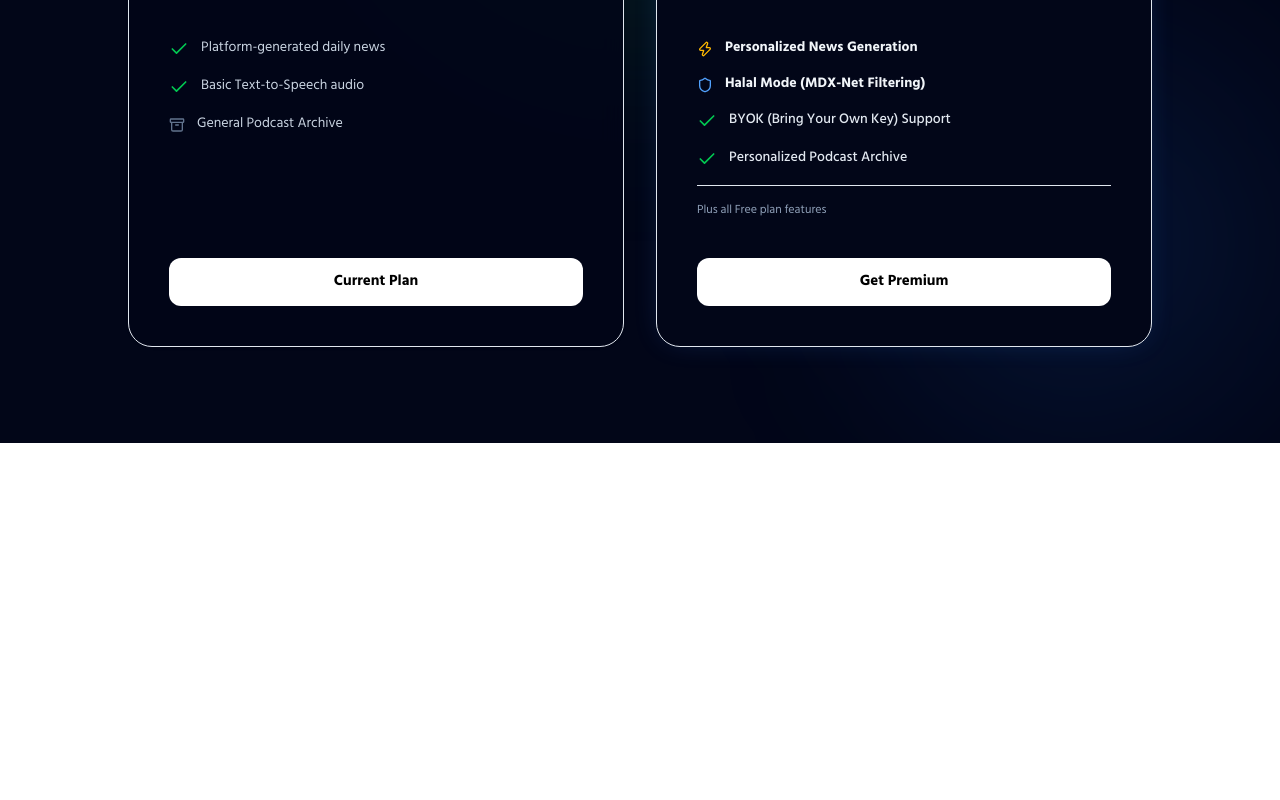
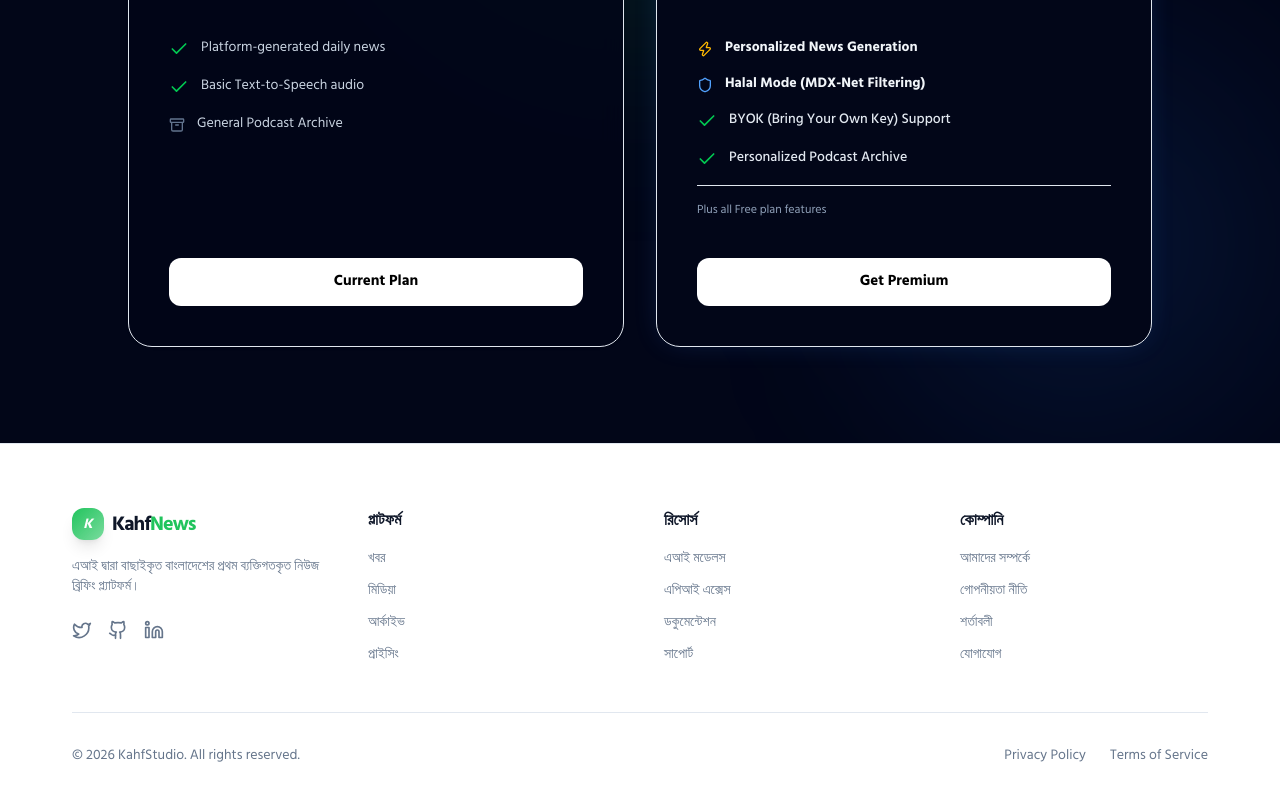
Before and after one commit to inbox-hasibur/KahfStudio, a Next.js app: page /pricing in a window 1280 px wide. Shown: the part 578-1378 px from the top of the page. Before the commit the page ends 1021 px from the top, so only its background shows below. Built offline with nearby package versions, Linux system fonts and the light colour scheme; no server answers.

Commit message:
Add footer and update navbar hover styles

```diff
--- a/src/app/layout.tsx
+++ b/src/app/layout.tsx
@@ -3,6 +3,7 @@ import { Hind_Siliguri, Noto_Serif_Bengali } from "next/font/google";
 import "./globals.css";
 import { ThemeProvider } from "@/components/theme-provider";
 import Navbar from "@/components/Navbar";
+import Footer from "@/components/Footer";
 
 const hindSiliguri = Hind_Siliguri({
   subsets: ["bengali", "latin"],
@@ -33,8 +34,13 @@ export default function RootLayout({
           enableSystem
           disableTransitionOnChange
         >
-          <Navbar />
-          {children}
+          <div className="flex flex-col min-h-screen">
+            <Navbar />
+            <main className="flex-1">
+              {children}
+            </main>
+            <Footer />
+          </div>
         </ThemeProvider>
       </body>
     </html>
--- /dev/null
+++ b/src/components/Footer.tsx
@@ -0,0 +1,79 @@
+import React from "react";
+import Link from "next/link";
+import { Github, Twitter, Linkedin, Mail } from "lucide-react";
+
+const Footer = () => {
+  return (
+    <footer className="border-t border-border bg-background/95 backdrop-blur supports-[backdrop-filter]:bg-background/60">
+      <div className="max-w-[1200px] mx-auto px-4 md:px-8 py-10 md:py-16">
+        <div className="grid grid-cols-1 md:grid-cols-4 gap-8 md:gap-12">
+
+          <div className="md:col-span-1">
+            <Link href="/" className="flex items-center gap-2 mb-4">
+              <div className="w-8 h-8 bg-gradient-to-br from-primary to-primary/60 rounded-xl flex items-center justify-center shadow-lg">
+                <span className="text-[14px] font-black text-white italic">K</span>
+              </div>
+              <span className="text-xl font-black tracking-tighter text-foreground">
+                Kahf<span className="text-primary">News</span>
+              </span>
+            </Link>
+            <p className="text-sm text-muted-foreground mb-6">
+              এআই দ্বারা বাছাইকৃত বাংলাদেশের প্রথম ব্যক্তিগতকৃত নিউজ ব্রিফিং প্ল্যাটফর্ম।
+            </p>
+            <div className="flex items-center gap-4 text-muted-foreground">
+              <a href="#" className="hover:text-foreground transition-colors">
+                <Twitter className="w-5 h-5" />
+              </a>
+              <a href="#" className="hover:text-foreground transition-colors">
+                <Github className="w-5 h-5" />
+              </a>
+              <a href="#" className="hover:text-foreground transition-colors">
+                <Linkedin className="w-5 h-5" />
+              </a>
+            </div>
+          </div>
+
+          <div>
+            <h3 className="font-semibold text-foreground mb-4">প্লাটফর্ম</h3>
+            <ul className="space-y-3 text-sm text-muted-foreground">
+              <li><Link href="/" className="hover:text-primary transition-colors">খবর</Link></li>
+              <li><Link href="/media" className="hover:text-primary transition-colors">মিডিয়া</Link></li>
+              <li><Link href="/archive" className="hover:text-primary transition-colors">আর্কাইভ</Link></li>
+              <li><Link href="/pricing" className="hover:text-primary transition-colors">প্রাইসিং</Link></li>
+            </ul>
+          </div>
+
+          <div>
+            <h3 className="font-semibold text-foreground mb-4">রিসোর্স</h3>
+            <ul className="space-y-3 text-sm text-muted-foreground">
+              <li><Link href="/models" className="hover:text-primary transition-colors">এআই মডেলস</Link></li>
+              <li><Link href="/api" className="hover:text-primary transition-colors">এপিআই এক্সেস</Link></li>
+              <li><Link href="/docs" className="hover:text-primary transition-colors">ডকুমেন্টেশন</Link></li>
+              <li><Link href="/support" className="hover:text-primary transition-colors">সাপোর্ট</Link></li>
+            </ul>
+          </div>
+
+          <div>
+            <h3 className="font-semibold text-foreground mb-4">কোম্পানি</h3>
+            <ul className="space-y-3 text-sm text-muted-foreground">
+              <li><Link href="/about" className="hover:text-primary transition-colors">আমাদের সম্পর্কে</Link></li>
+              <li><Link href="/privacy" className="hover:text-primary transition-colors">গোপনীয়তা নীতি</Link></li>
+              <li><Link href="/terms" className="hover:text-primary transition-colors">শর্তাবলী</Link></li>
+              <li><Link href="/contact" className="hover:text-primary transition-colors">যোগাযোগ</Link></li>
+            </ul>
+          </div>
+        </div>
+
+        <div className="mt-12 pt-8 border-t border-border flex flex-col md:flex-row items-center justify-between gap-4 text-sm text-muted-foreground">
+          <p>© {new Date().getFullYear()} KahfStudio. All rights reserved.</p>
+          <div className="flex items-center gap-6">
+            <Link href="/privacy" className="hover:text-foreground transition-colors">Privacy Policy</Link>
+            <Link href="/terms" className="hover:text-foreground transition-colors">Terms of Service</Link>
+          </div>
+        </div>
+      </div>
+    </footer>
+  );
+};
+
+export default Footer;
--- a/src/components/Navbar.tsx
+++ b/src/components/Navbar.tsx
@@ -120,7 +120,7 @@ const Navbar = () => {
               {/* Search Icon - With keyboard shortcut hint */}
               <motion.button
                 onClick={() => setIsSearchOpen(!isSearchOpen)}
-                className="hidden sm:flex items-center gap-2 px-3 py-2 text-muted-foreground hover:text-foreground transition-colors rounded-xl hover:bg-muted"
+                className="hidden sm:flex items-center gap-2 px-3 py-2 text-muted-foreground hover:text-foreground transition-colors rounded-xl hover:bg-white dark:hover:bg-slate-800"
                 whileHover={{ scale: 1.02 }}
                 whileTap={{ scale: 0.98 }}
               >
@@ -134,7 +134,7 @@ const Navbar = () => {
               {/* Mobile Search Button */}
               <motion.button
                 onClick={() => setIsSearchOpen(!isSearchOpen)}
-                className="sm:hidden p-2.5 text-muted-foreground hover:text-foreground transition-colors rounded-xl hover:bg-muted"
+                className="sm:hidden p-2.5 text-muted-foreground hover:text-foreground transition-colors rounded-xl hover:bg-white dark:hover:bg-slate-800"
                 whileHover={{ scale: 1.1 }}
                 whileTap={{ scale: 0.9 }}
               >
@@ -145,7 +145,7 @@ const Navbar = () => {
               <div className="md:hidden">
                 <motion.button
                   onClick={() => setIsMenuOpen(!isMenuOpen)}
-                  className="p-2.5 text-muted-foreground hover:text-foreground transition-colors rounded-xl hover:bg-muted min-w-[44px] min-h-[44px] flex items-center justify-center"
+                  className="p-2.5 text-muted-foreground hover:text-foreground transition-colors rounded-xl hover:bg-white dark:hover:bg-slate-800 min-w-[44px] min-h-[44px] flex items-center justify-center"
                   whileTap={{ scale: 0.9 }}
                 >
                   <AnimatePresence mode="wait">
@@ -231,7 +231,7 @@ const Navbar = () => {
               <>
                 <Link href="/login">
                   <motion.button
-                    className="px-5 py-2.5 text-[12px] font-bold text-muted-foreground hover:text-foreground transition-colors rounded-xl hover:bg-muted"
+                    className="px-5 py-2.5 text-[12px] font-bold text-muted-foreground hover:text-foreground transition-colors rounded-xl hover:bg-white dark:hover:bg-slate-800"
                     whileHover={{ scale: 1.02 }}
                     whileTap={{ scale: 0.98 }}
                   >
```
